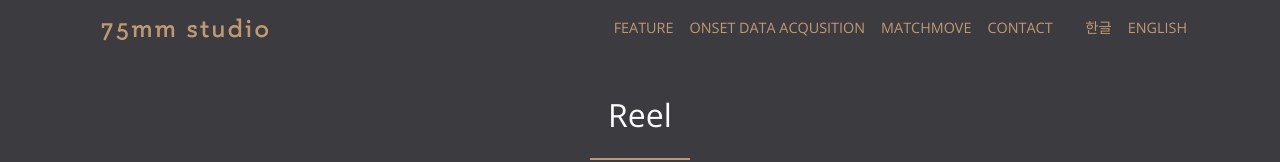
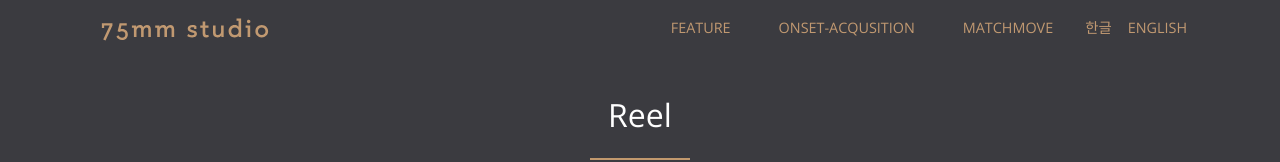
Before and after one commit to 75mm-studio/web, a plain HTML site: page onsetdataacqusition.html in a window 1280 px wide. Shown: the top 162 px of the page. Drawn offline with nearby package versions, Linux system fonts and the light colour scheme; a web font is replaced by a local one.

Commit message:
메뉴의 간격을 넓힘.

```diff
--- a/onsetdataacqusition.html
+++ b/onsetdataacqusition.html
@@ -44,26 +44,20 @@
 
         <div class="collapse navbar-collapse" id="navbarResponsive">
           <ul class="navbar-nav ml-auto">
-            <li class="nav-item">
-              <a class="nav-link js-scroll-trigger" href="/index.html">Feature</a>
+            <li class="nav-item pl-3 pr-3">
+              <a class="nav-link js-scroll-trigger" href="/index.html" >Feature</a>
             </li>
-            <li class="nav-item">
-              <a class="nav-link js-scroll-trigger" href="/onsetdataacqusition.html">Onset data acqusition</a>
+            <li class="nav-item pl-3 pr-3">
+              <a class="nav-link js-scroll-trigger" href="/onsetdataacqusition.html">Onset-Acqusition</a>
             </li>
-            <li class="nav-item">
+            <li class="nav-item pl-3 pr-3">
               <a class="nav-link js-scroll-trigger" href="/matchmove.html">Matchmove</a>
-            </li>
-            <li class="nav-item">
-              <a class="nav-link js-scroll-trigger" href="/contact.html">Contact</a>
-            </li>
-            <li class="nav-item">
-            &nbsp;&nbsp;&nbsp;&nbsp;
             </li>
             <li class="nav-item">
               <a class="nav-link js-scroll-trigger button_lang current_lang" id="kor_click">한글</a>
             </li>
             <li class="nav-item">
-              <a class="nav-link js-scroll-trigger button_lang" id="eng_click">English</a>
+                <a class="nav-link js-scroll-trigger button_lang" id="eng_click">English</a>
             </li>
           </ul>
         </div>
```
Also changed, not shown: matchmove.html (+4 -10 lines).
